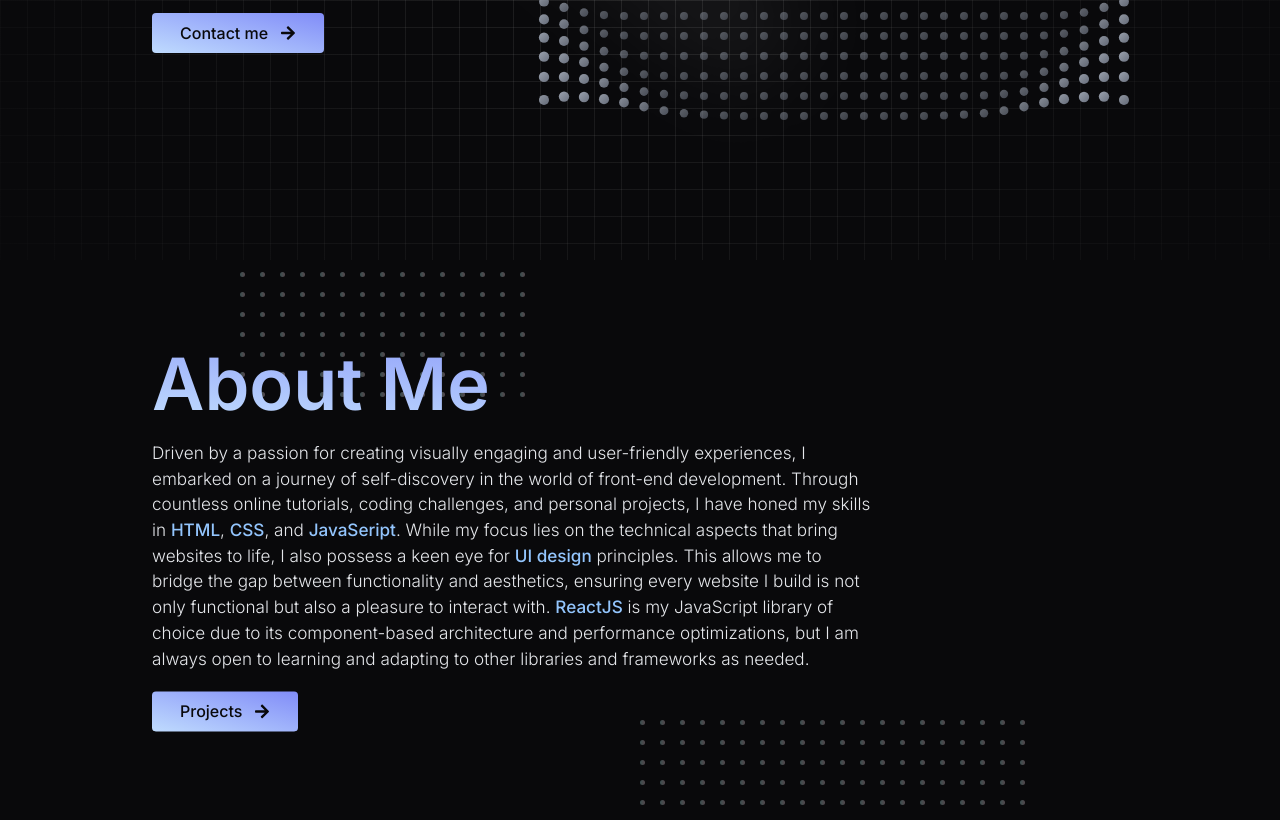
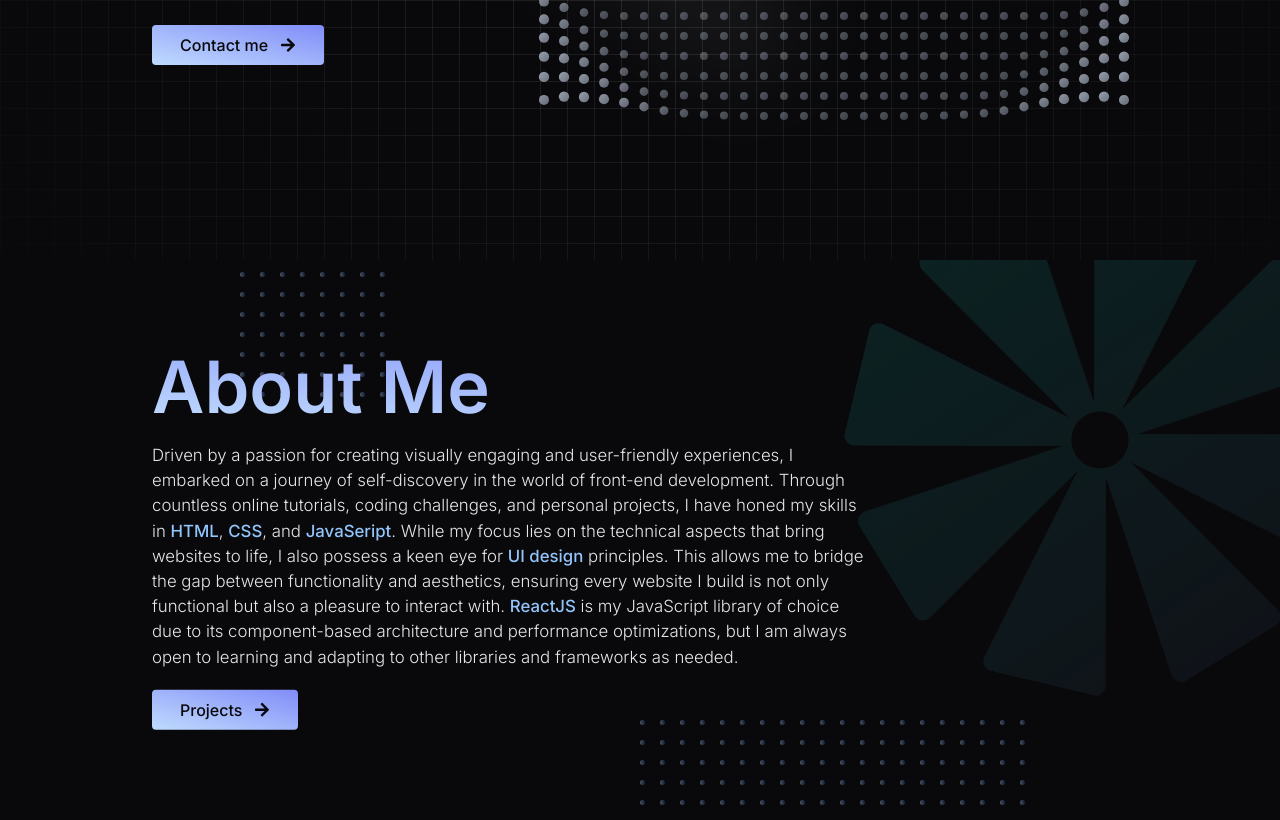
Before and after one commit to salmansajib/salmansajib-portfolio, a React (Vite) app: page / in a window 1280 px wide. Shown: the part 540-1360 px from the top of the page. Built offline with nearby package versions, Linux system fonts and the light colour scheme; a web font is replaced by a local one.

Commit message:
included a decorative svg element and updated some styles

```diff
--- a/src/components/About.jsx
+++ b/src/components/About.jsx
@@ -3,38 +3,82 @@ import { FaArrowRight } from 'react-icons/fa';
 import { motion } from 'framer-motion';
 
 const About = () => {
+  const dottedGradientColors = ['#f0fdfa', '#1d4ed8'];
+
   return (
     <section
       id='about'
       className=' bg-zinc-950 text-gray-200 min-h-[80vh] md:min-h-[70vh] relative overflow-hidden '
     >
-      {/* dark overlay */}
-      {/* <div
-        style={{
-          backdropFilter: 'blur(40px)',
-        }}
-        className=' absolute w-full h-full top-0 left-0 bg-zinc-900/10 z-20'
-      /> */}
-
-      {/* Dotted grid */}
-      <div className=' absolute -top-7 md:top-3 left-1 xl:left-[15rem]  opacity-30 z-30 '>
+      {/* ========== Dotted grid ========== */}
+      <div className=' absolute -top-7 md:top-3 left-5 xl:left-[15rem]  opacity-30 z-30 '>
         <DottedGrid
-          width={300}
+          width={150}
           height={130}
           dotSize={5}
           spacing={15}
-          gradientColors={['#a8edea', '#fed6e3']}
+          gradientColors={dottedGradientColors}
         />
       </div>
-      {/* Dotted grid */}
+
+      {/* ========== Dotted grid ========== */}
       <div className=' absolute -bottom-3 md:bottom-0 right-0 md:right-5 xl:right-[15rem] z-20 opacity-30 '>
         <DottedGrid
           width={400}
           height={100}
           dotSize={5}
           spacing={15}
-          gradientColors={['#a8edea', '#fed6e3']}
+          gradientColors={dottedGradientColors}
         />
+      </div>
+
+      {/* ========== Gradient svg shapes ========== */}
+      <div className=' absolute opacity-30 -top-[70px] -right-[70px] hidden md:block '>
+        <motion.svg
+          width='500'
+          height='500'
+          viewBox='0 0 200 200'
+          fill='none'
+          xmlns='http://www.w3.org/2000/svg'
+          animate={{
+            rotate: 360,
+          }}
+          transition={{
+            duration: 150,
+            repeat: Infinity,
+            ease: 'linear',
+          }}
+        >
+          {' '}
+          <g clipPath='url(#clip0_105_480)'>
+            {' '}
+            <path
+              fillRule='evenodd'
+              clipRule='evenodd'
+              d='M124.899 4.91713L105.8 85.9981L149.627 15.16C150.985 12.9661 154.033 12.6119 155.857 14.4361L185.564 44.1427C187.388 45.9669 187.034 49.0153 184.84 50.3727L114.002 94.2004L195.083 75.101C197.594 74.5095 200 76.4147 200 78.9945V121.006C200 123.586 197.594 125.491 195.083 124.899L114.002 105.8L184.84 149.628C187.034 150.985 187.388 154.033 185.564 155.858L155.857 185.564C154.033 187.388 150.985 187.034 149.627 184.84L105.8 114.002L124.899 195.083C125.491 197.594 123.585 200 121.006 200H78.9943C76.4145 200 74.5094 197.594 75.1009 195.083L94.2003 114.002L50.3726 184.84C49.0153 187.034 45.9668 187.388 44.1426 185.564L14.4361 155.857C12.6119 154.033 12.9661 150.985 15.16 149.627L85.9975 105.8L4.91714 124.899C2.40606 125.491 0 123.586 0 121.006V78.9944C1.94914e-06 76.4146 2.40605 74.5095 4.91714 75.101L85.998 94.2003L15.16 50.3728C12.9661 49.0154 12.6119 45.9669 14.4361 44.1427L44.1426 14.4362C45.9668 12.612 49.0153 12.9662 50.3726 15.1601L94.2003 85.9983L75.1009 4.91714C74.5094 2.40606 76.4145 3.89828e-06 78.9943 3.67275e-06L121.006 0C123.586 0 125.491 2.40605 124.899 4.91713ZM100 111.429C106.312 111.429 111.429 106.312 111.429 100C111.429 93.6882 106.312 88.5714 100 88.5714C93.6882 88.5714 88.5714 93.6882 88.5714 100C88.5714 106.312 93.6882 111.429 100 111.429Z'
+              fill='url(#paint0_linear_105_480)'
+            />{' '}
+          </g>{' '}
+          <defs>
+            {' '}
+            <linearGradient
+              id='paint0_linear_105_480'
+              x1='14'
+              y1='26'
+              x2='179'
+              y2='179.5'
+              gradientUnits='userSpaceOnUse'
+            >
+              {' '}
+              <stop stopColor='#115e59' />{' '}
+              <stop offset='1' stopColor='#1f2937' />{' '}
+            </linearGradient>{' '}
+            <clipPath id='clip0_105_480'>
+              {' '}
+              <rect width='200' height='200' fill='white' />{' '}
+            </clipPath>{' '}
+          </defs>{' '}
+        </motion.svg>
       </div>
 
       <article className=' max-w-[1000px] mx-auto px-3 absolute w-full top-1/2 left-1/2 -translate-x-1/2 -translate-y-1/2 z-40 '>
@@ -49,7 +93,7 @@ const About = () => {
           >
             About Me
           </h2>
-          <p className=' max-w-[45rem] text-[.95rem] md:text-[1.07rem] font-light '>
+          <p className=' max-w-[45rem] text-[.96rem] md:text-[1.05rem] font-light '>
             Driven by a passion for creating visually engaging and user-friendly
             experiences, I embarked on a journey of self-discovery in the world
             of front-end development. Through countless online tutorials, coding
--- a/src/components/Header.jsx
+++ b/src/components/Header.jsx
@@ -36,12 +36,7 @@ const Header = () => {
 
   return (
     <header className='px-2 w-full'>
-      <section
-        style={{
-          backdropFilter: 'blur(10px)',
-        }}
-        className='max-w-[1200px] mx-auto bg-gray-100/10 shadow-md rounded-md text-gray-50 flex items-center justify-between px-4 py-1'
-      >
+      <section className='max-w-[1200px] mx-auto bg-gray-100/10 shadow-md rounded-md text-gray-50 flex items-center justify-between px-4 py-1 backdrop-blur-[10px]'>
         <h1 className='logo text-[1.4rem] text-gray-50 font-bold font-dancingScript cursor-not-allowed'>
           Salman
         </h1>
--- a/src/components/Hero.jsx
+++ b/src/components/Hero.jsx
@@ -40,7 +40,7 @@ const Hero = () => {
 
       {/* ========== hero title description animated dot grid ========== */}
       <div className='absolute w-full max-w-[1000px] px-3 md:pt-8 top-[5rem] md:top-1/2 md:left-1/2 md:-translate-x-1/2 md:-translate-y-1/2 flex flex-col md:flex-row items-center justify-center text-gray-200'>
-        <div className=' z-10 flex flex-col gap-4 '>
+        <div className=' z-10 flex flex-col gap-6 '>
           <motion.h2
             initial={{ y: '40px', opacity: 0 }}
             animate={{ y: 0, opacity: 1 }}
```
